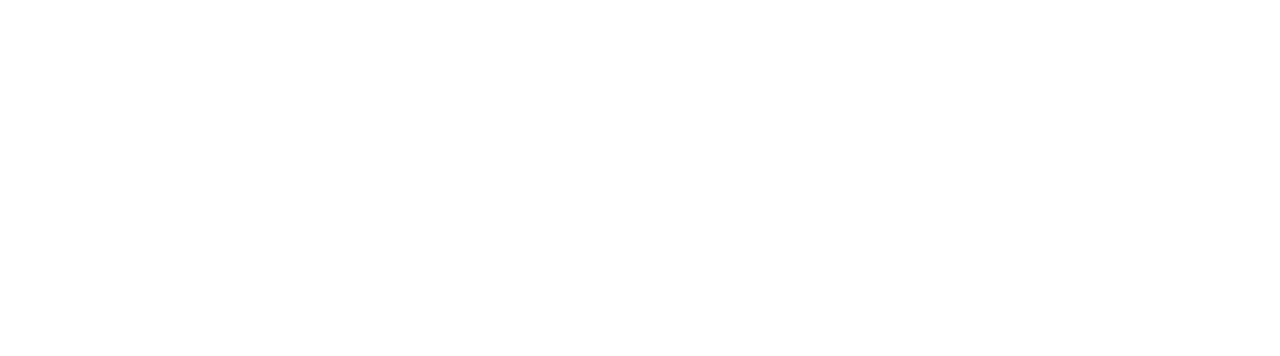
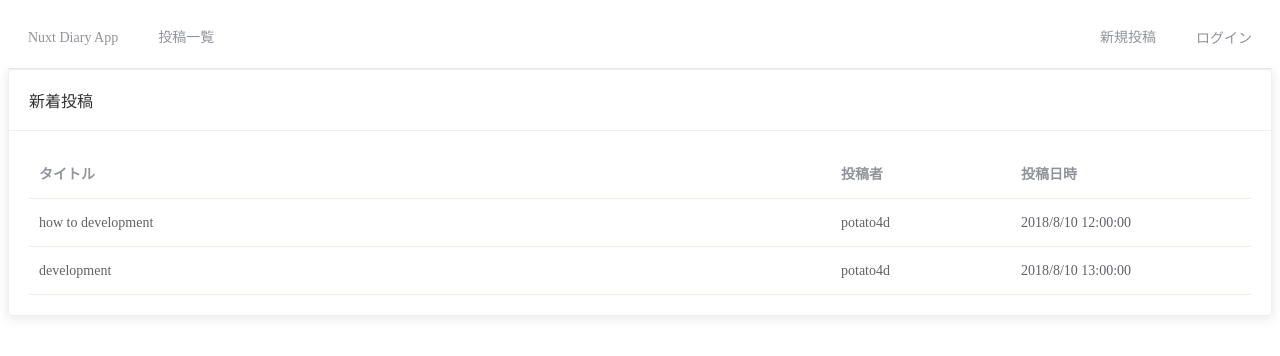
Before and after one commit to hibohiboo/wasureta, a Nuxt app in the folder nuxt/src/mypage/: page /posts in a window 1280 px wide. Before the commit this address had no page. Shown: the top 356 px of the page. Built offline with nearby package versions, Linux system fonts and the light colour scheme.

Commit message:
ページのモック作成”

```diff
--- /dev/null
+++ b/nuxt/src/mypage/app/assets/common.css
@@ -0,0 +1,51 @@
+html {
+  font-size: 16px;
+  word-spacing: 1px;
+  -ms-text-size-adjust: 100%;
+  -webkit-text-size-adjust: 100%;
+  -moz-osx-font-smoothing: grayscale;
+  -webkit-font-smoothing: antialiased;
+  box-sizing: border-box;
+}
+
+*, *:before, *:after {
+  box-sizing: border-box;
+  margin: 0;
+}
+
+.wrapper {
+  background: #FAFAFA;
+  width: 100%;
+  min-height: calc(100vh - 61px);
+}
+
+.el-card {
+  flex: 1;
+}
+
+.container:not(.__nuxt-error-page) {
+  width: 96%;
+  max-width: 980px;
+  padding: 30px 0;
+  margin: 0 auto;
+  min-height: calc(100vh - 61px);
+  display: flex;
+  justify-content: center;
+  align-items: flex-start;
+}
+
+.text-left {
+  text-align: left;
+}
+
+.text-center {
+  text-align: center;
+}
+
+.text-right {
+  text-align: right;
+}
+
+p {
+  margin: 16px 0;
+}
--- /dev/null
+++ b/nuxt/src/mypage/app/components/TheHeader.vue
@@ -0,0 +1,31 @@
+<template>
+  <el-menu
+    :router="true"
+    mode="horizontal">
+    <el-menu-item
+      index="1"
+      style="pointer-events:none;">
+      Nuxt Diary App
+    </el-menu-item>
+    <el-menu-item
+      :route="{ path: '/posts/' }"
+      index="2">
+      投稿一覧
+    </el-menu-item>
+
+    <no-ssr>
+      <el-menu-item
+        :route="{ path: '/' }"
+        index="4"
+        style="float: right;">
+        <span>ログイン</span>
+      </el-menu-item>
+    </no-ssr>
+    <el-menu-item
+      :route="{ path: '/posts/new' }"
+      index="5"
+      style="float: right">
+      新規投稿
+    </el-menu-item>
+  </el-menu>
+</template>
--- a/nuxt/src/mypage/app/layouts/default.vue
+++ b/nuxt/src/mypage/app/layouts/default.vue
@@ -1,55 +1,17 @@
 <template>
   <div>
-    <nuxt/>
+    <TheHeader />
+    <div class="wrapper">
+      <nuxt class="container" />
+    </div>
   </div>
 </template>
 
-<style>
-html {
-  font-family: 'Source Sans Pro', -apple-system, BlinkMacSystemFont, 'Segoe UI',
-    Roboto, 'Helvetica Neue', Arial, sans-serif;
-  font-size: 16px;
-  word-spacing: 1px;
-  -ms-text-size-adjust: 100%;
-  -webkit-text-size-adjust: 100%;
-  -moz-osx-font-smoothing: grayscale;
-  -webkit-font-smoothing: antialiased;
-  box-sizing: border-box;
+<script>
+import TheHeader from '~/components/TheHeader.vue'
+export default {
+  components: {
+    TheHeader
+  }
 }
-
-*,
-*:before,
-*:after {
-  box-sizing: border-box;
-  margin: 0;
-}
-
-.button--green {
-  display: inline-block;
-  border-radius: 4px;
-  border: 1px solid #3b8070;
-  color: #3b8070;
-  text-decoration: none;
-  padding: 10px 30px;
-}
-
-.button--green:hover {
-  color: #fff;
-  background-color: #3b8070;
-}
-
-.button--grey {
-  display: inline-block;
-  border-radius: 4px;
-  border: 1px solid #35495e;
-  color: #35495e;
-  text-decoration: none;
-  padding: 10px 30px;
-  margin-left: 15px;
-}
-
-.button--grey:hover {
-  color: #fff;
-  background-color: #35495e;
-}
-</style>
+</script>
--- a/nuxt/src/mypage/app/pages/index.vue
+++ b/nuxt/src/mypage/app/pages/index.vue
@@ -1,65 +1,49 @@
 <template>
   <section class="container">
-    <div>
-      <logo/>
-      <h1 class="title">
-        mypage
-      </h1>
-      <h2 class="subtitle">
-        my first-rate Nuxt.js project
-      </h2>
-      <div class="links">
-        <a
-          href="https://nuxtjs.org/"
-          target="_blank"
-          class="button--green">Documentation</a>
-        <a
-          href="https://github.com/nuxt/nuxt.js"
-          target="_blank"
-          class="button--grey">GitHub</a>
+    <el-card style="flex: 1">
+      <div
+        slot="header"
+        class="clearfix">
+        <span>ログイン</span>
       </div>
-    </div>
+      <form>
+        <div class="form-content">
+          <span>ユーザー ID</span>
+          <el-input
+            v-model="formData.id"
+            placeholder="" />
+        </div>
+        <div class="form-content">
+          <el-checkbox v-model="isCreateMode">アカウントを作成する</el-checkbox>
+        </div>
+        <div class="text-right">
+          <el-button type="primary">{{ buttonText }}</el-button>
+        </div>
+      </form>
+    </el-card>
   </section>
 </template>
 
 <script>
-import Logo from '~/components/Logo.vue'
-
 export default {
-  components: {
-    Logo
+  asyncData({ redirect, store }) {
+    return {
+      isCreateMode: false,
+      formData: {
+        id: ''
+      }
+    }
+  },
+  computed: {
+    buttonText() {
+      return this.isCreateMode ? '新規登録' : 'ログイン'
+    }
   }
 }
 </script>
 
-<style>
-.container {
-  min-height: 100vh;
-  display: flex;
-  justify-content: center;
-  align-items: center;
-  text-align: center;
-}
-
-.title {
-  font-family: 'Quicksand', 'Source Sans Pro', -apple-system, BlinkMacSystemFont,
-    'Segoe UI', Roboto, 'Helvetica Neue', Arial, sans-serif;
-  display: block;
-  font-weight: 300;
-  font-size: 100px;
-  color: #35495e;
-  letter-spacing: 1px;
-}
-
-.subtitle {
-  font-weight: 300;
-  font-size: 42px;
-  color: #526488;
-  word-spacing: 5px;
-  padding-bottom: 15px;
-}
-
-.links {
-  padding-top: 15px;
+<style scoped>
+.form-content {
+  margin: 16px 0;
 }
 </style>
--- /dev/null
+++ b/nuxt/src/mypage/app/pages/posts/index.vue
@@ -0,0 +1,63 @@
+<template>
+  <section class="container posts-page">
+    <el-card style="flex: 1">
+      <div
+        slot="header"
+        class="clearfix">
+        <span>新着投稿</span>
+      </div>
+      <el-table
+        :data="showPosts"
+        style="width: 100%"
+        class="table"
+      >
+        <el-table-column
+          prop="title"
+          label="タイトル" />
+        <el-table-column
+          prop="user.id"
+          label="投稿者"
+          width="180"/>
+        <el-table-column
+          prop="created_at"
+          label="投稿日時"
+          width="240"/>
+      </el-table>
+    </el-card>
+  </section>
+</template>
+
+<script>
+export default {
+  computed: {
+    showPosts() {
+      return [
+        {
+          id: '001',
+          title: 'how to development',
+          body: 'teset ',
+          created_at: '2018/8/10 12:00:00',
+          user: {
+            id: 'potato4d'
+          }
+        },
+        {
+          id: '002',
+          title: ' development',
+          body: 'test ',
+          created_at: '2018/8/10 13:00:00',
+          user: {
+            id: 'potato4d'
+          }
+        }
+      ]
+    }
+  }
+}
+</script>
+
+<style>
+.posts-page .el-table__row {
+  cursor: pointer;
+}
+</style>
--- a/nuxt/src/mypage/nuxt.config.js
+++ b/nuxt/src/mypage/nuxt.config.js
@@ -13,9 +13,7 @@
       { name: 'viewport', content: 'width=device-width, initial-scale=1' },
       { hid: 'description', name: 'description', content: pkg.description }
     ],
-    link: [
-      { rel: 'icon', type: 'image/x-icon', href: '/favicon.ico' }
-    ]
+    link: [{ rel: 'icon', type: 'image/x-icon', href: '/favicon.ico' }]
   },
 
   /*
@@ -26,16 +24,12 @@
   /*
   ** Global CSS
   */
-  css: [
-    'element-ui/lib/theme-chalk/index.css'
-  ],
+  css: ['element-ui/lib/theme-chalk/index.css'],
 
   /*
   ** Plugins to load before mounting the App
   */
-  plugins: [
-    '@/plugins/element-ui'
-  ],
+  plugins: ['@/plugins/element-ui'],
 
   /*
   ** Nuxt.js modules
@@ -49,6 +43,7 @@
   */
   axios: {
     // See https://github.com/nuxt-community/axios-module#options
+    baseURL: process.env.DATABASE_URL
   },
 
   /*
@@ -70,6 +65,9 @@
       }
     }
   },
+  // env: {
+  //   QIITA_TOKEN: process.env.QIITA_TOKEN
+  // },
   // windows + virtualbox + docker用にポーリング設定
   watchers: {
     webpack: {
```
Also changed, not shown: 3 other files (tests, documents, lock files or other folders).
